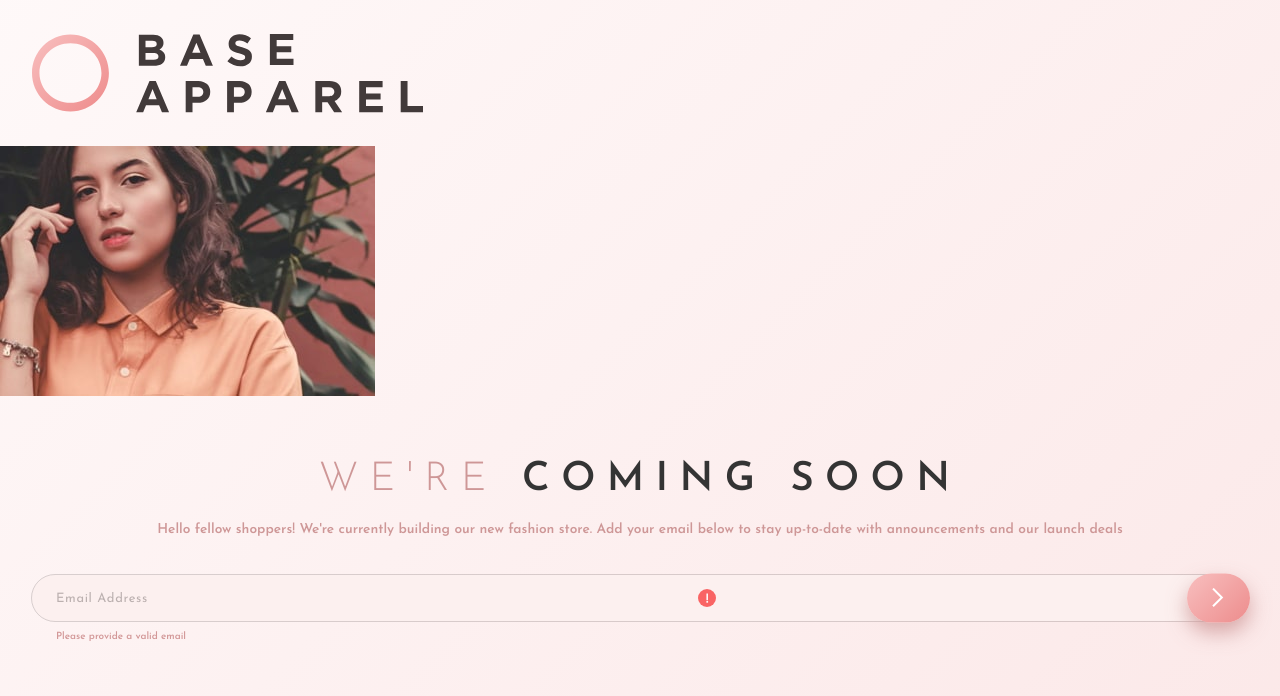
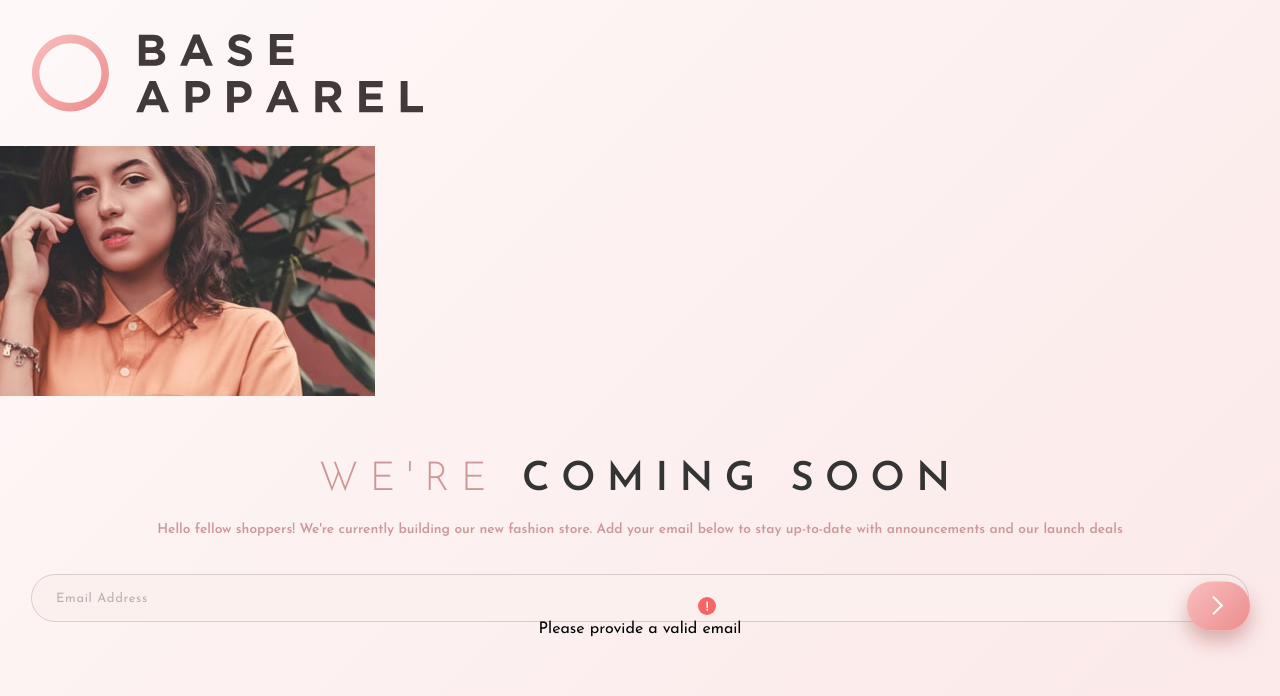
Before and after one commit to anmaras/coming-soon-page, a React (Create React App) app: page / in a window 1280 px wide. Shown: the top 696 px of the page. Built offline with nearby package versions, Linux system fonts and the light colour scheme.

Commit message:
warning animation

```diff
--- a/src/components/forms/Email/Email.module.css
+++ b/src/components/forms/Email/Email.module.css
@@ -47,16 +47,22 @@
   margin-left: 4.2rem;
 }
 
-.form-wrapper > div > p {
+.form-warning {
   position: absolute;
   z-index: -10;
-  top: 3rem;
+  top: 0;
   padding-left: 1.5rem;
   padding-top: 0.5rem;
 
   color: rgb(var(--clr-desaturated-red), 1);
   font-weight: 700;
   font-size: 0.625rem;
+  transition: top 0.4s;
+}
+
+.active {
+  top: 3rem;
+  transition: top 0.4s;
 }
 
 /* Button */
```
